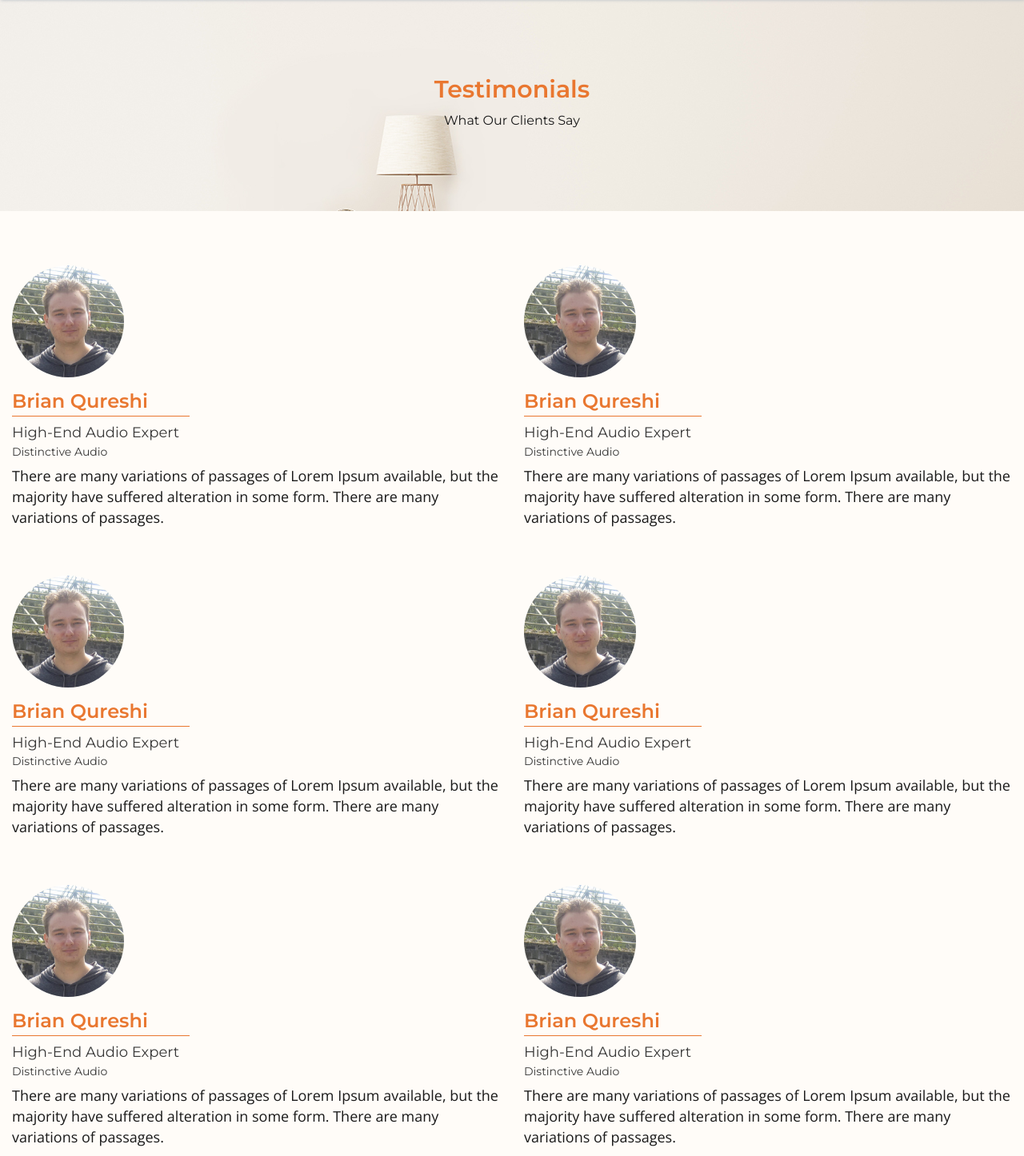
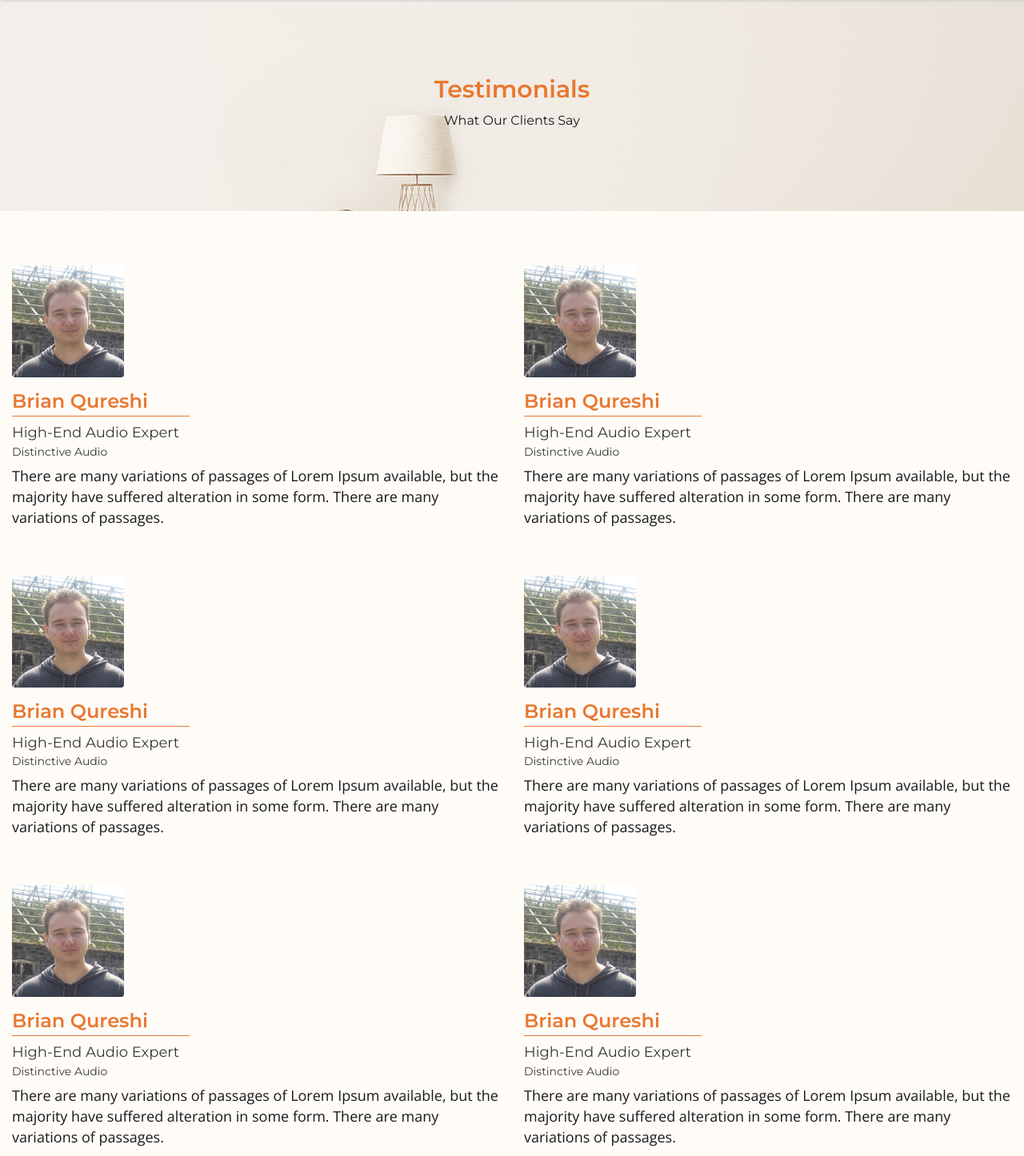
Before and after one commit to OfficeAlly/office-ally, a PHP site: page /testimonials.html in a window 1280 px wide. Shown: the part 292-1738 px from the top of the page at 80% size. Run offline with PHP 8.4, Linux system fonts and the light colour scheme; some libraries are stand-ins or nearby versions; some web fonts are replaced.

Commit message:
style(css): change testimonial images to squares

```diff
--- a/web/css/custom.css
+++ b/web/css/custom.css
@@ -385,7 +385,7 @@ div.testimonial {
 }
 
 img.testimonial-photo {
-    border-radius: 50%;
+    border-radius: 2.75%;
     width: 8.75em;
 }
 
```
